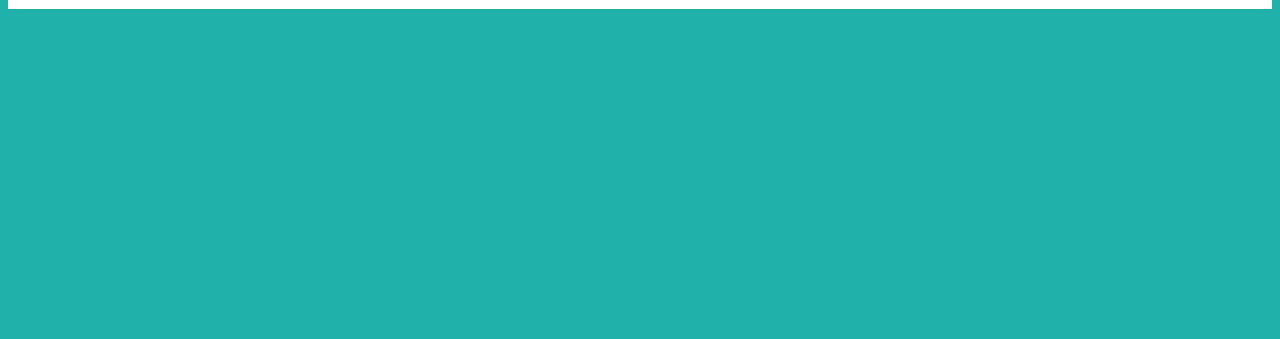
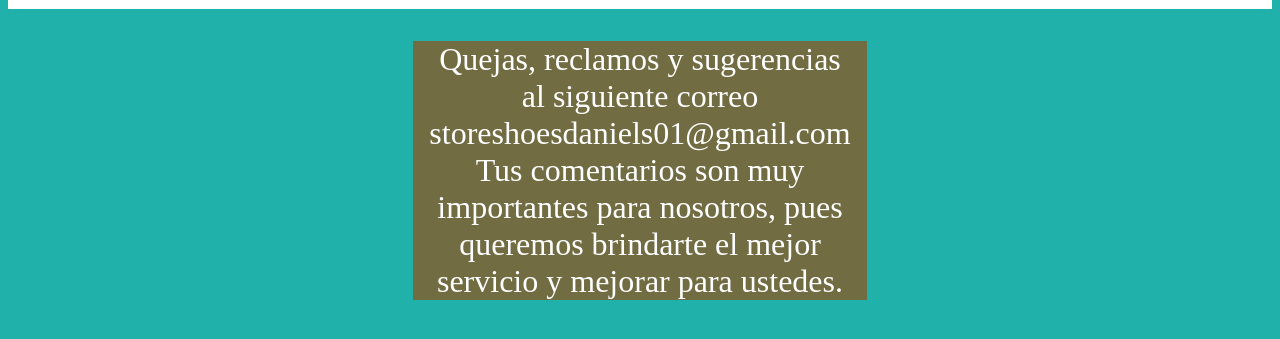
Before and after one commit to nichilatra/Store-Shoes-Daniels, a plain HTML site: page Paginas/Contactanos.html in a window 1280 px wide. Shown: the part 89-428 px from the top of the page. Drawn offline with Linux system fonts and the light colour scheme.

Commit message:
Creacion de quejas y reclamos

```diff
--- a/Paginas/Contactanos.html
+++ b/Paginas/Contactanos.html
@@ -20,6 +20,14 @@
 
         </header>
 
+        <div class="parrafo">
+            <p>
+                Quejas, reclamos y sugerencias al siguiente correo storeshoesdaniels01@gmail.com
+                Tus comentarios son muy importantes para nosotros, pues queremos brindarte el
+                mejor servicio y mejorar para ustedes.
+            </p>
+        </div>
+
     </body>
 
 </head>
--- a/Paginas/Estilo-Contactanos.css
+++ b/Paginas/Estilo-Contactanos.css
@@ -34,3 +34,21 @@ nav a {
     font-weight: 600;
     padding-right: 10px;
 }
+
+.parrafo {
+    background: rgba(160, 71, 12, 0.644); /* Color del div*/
+    display: table;/*Para que tenga el comportamiento de una tabla*/
+    height: 220px; /* Altura*/
+    margin: 2rem auto; /*Para centrar*/
+    text-align: center;/*Centrar texto*/
+    width: 300px;/*Ancho*/
+}
+
+.parrafo p {
+    display: table-cell;/*Que tenga el comportamiento de una tabla*/
+    font-size: 2rem; /*Tamaño de la fuente*/
+    margin: 0;/*Margen*/
+    padding: 0 1rem;/*Para despegar de los lados*/
+    vertical-align: middle;/*Alinear el contenido de las tablas*/
+    color: white;/*Color de fuente*/
+}
```
